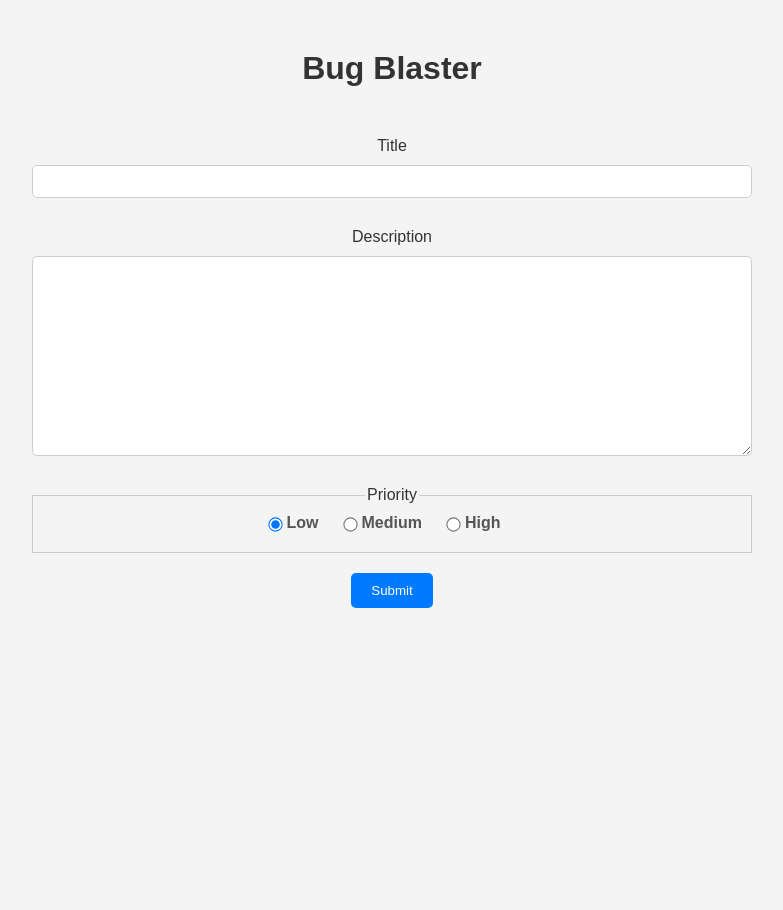
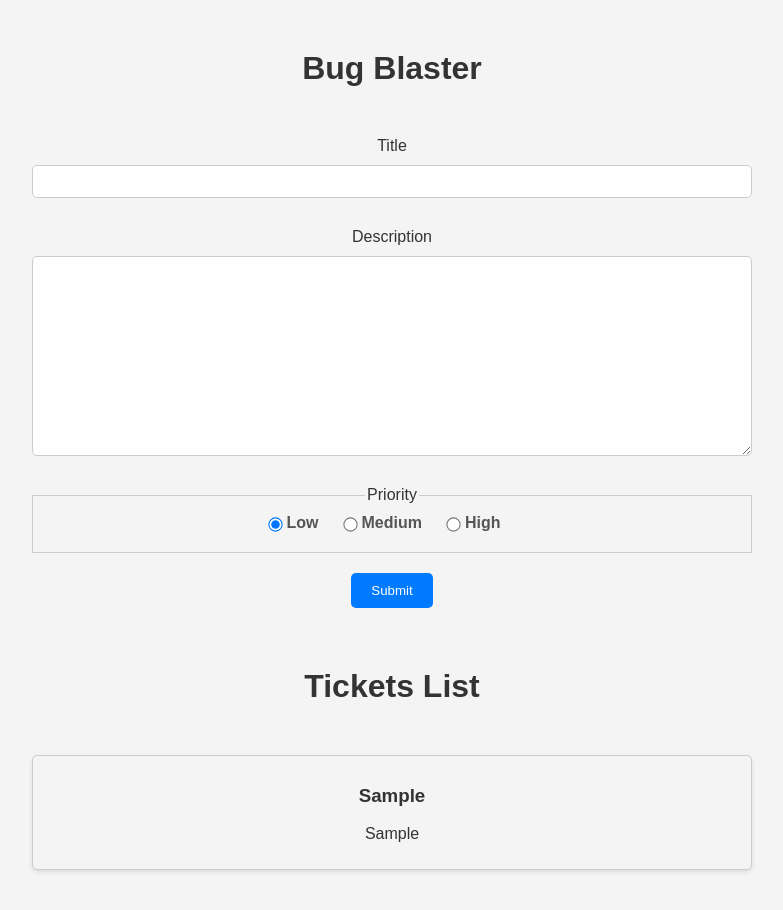
Before and after one commit to ericaferrao/BugBlasterReact18Erica2025, a React (Create React App) app: page / in a window 1280 px wide. Both pictures are taken after typing "Sample", "Sample" into the empty fields and a click on the button "Submit". Shown: the top 910 px of the page, without its empty margins (248-1031 px from the left). Before the commit the page ends 800 px from the top, so only its background shows below. Built offline with nearby package versions, Linux system fonts and the light colour scheme.

Commit message:
create ticket item ticket list UI with add functionality

```diff
--- a/src/App.js
+++ b/src/App.js
@@ -3,6 +3,7 @@ import './styles.css';
 import TicketForm from './components/TicketForm';
 import ticketReducer from './reducers/ticketReducer';
 import { useReducer } from 'react';
+import TicketList from './components/TicketList';
 
 function App() {
   const initialState = { tickets: [] };
@@ -13,6 +14,14 @@ function App() {
       <div className='container'>
         <h1>Bug Blaster</h1>
         <TicketForm dispatch={dispatch} />
+        {state.tickets.length > 0 && (
+          <div className='results'>
+            <h1> Tickets List</h1>
+            <TicketList tickets={state.tickets}
+              dispatch={dispatch} />
+          </div>
+
+        )}
       </div>
     </div>
   );
--- /dev/null
+++ b/src/components/TicketItem.js
@@ -0,0 +1,18 @@
+import React from 'react';
+
+export default function TicketItem({ ticket, dispatch }) {
+    const { id, title, description, priority } = ticket;
+    const priorityClass = {
+        1: "priority-low",
+        2: "priority-medium",
+        3: "priority-high"
+    }
+
+    return (
+        <div className='ticket-item'>
+            <div className={`priority-dom ${priorityClass[id]}`}></div>
+            <h3>{title}</h3>
+            <p>{description}</p>
+        </div >
+    )
+}
--- /dev/null
+++ b/src/components/TicketList.js
@@ -0,0 +1,16 @@
+import React from 'react';
+import TicketItem from './TicketItem';
+
+export default function TicketList({ tickets, dispatch }) {
+    return (
+        <div className='ticket-list'>
+            {
+                tickets.map(ticket => (
+                    < TicketItem key={ticket.id}
+                        dispatch={dispatch}
+                        ticket={ticket} />
+                ))
+            }
+        </div>
+    )
+}
```
